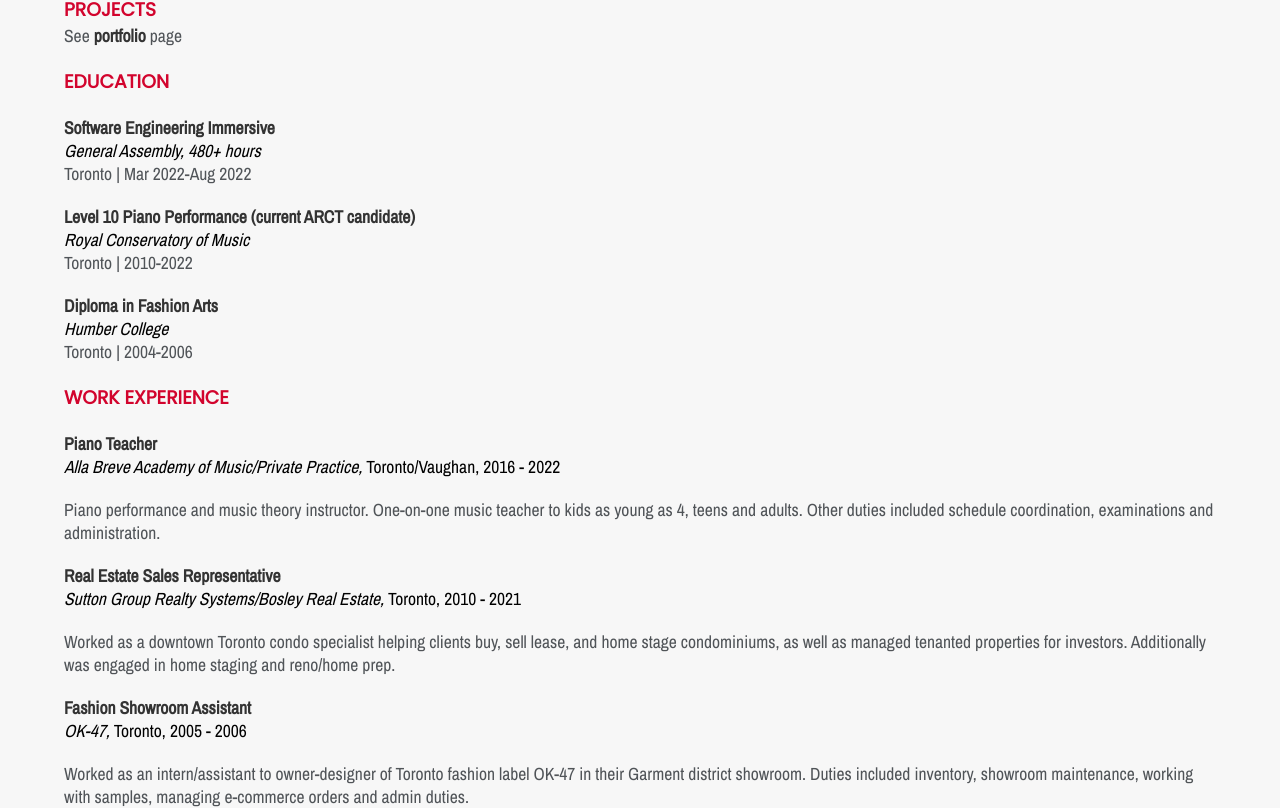
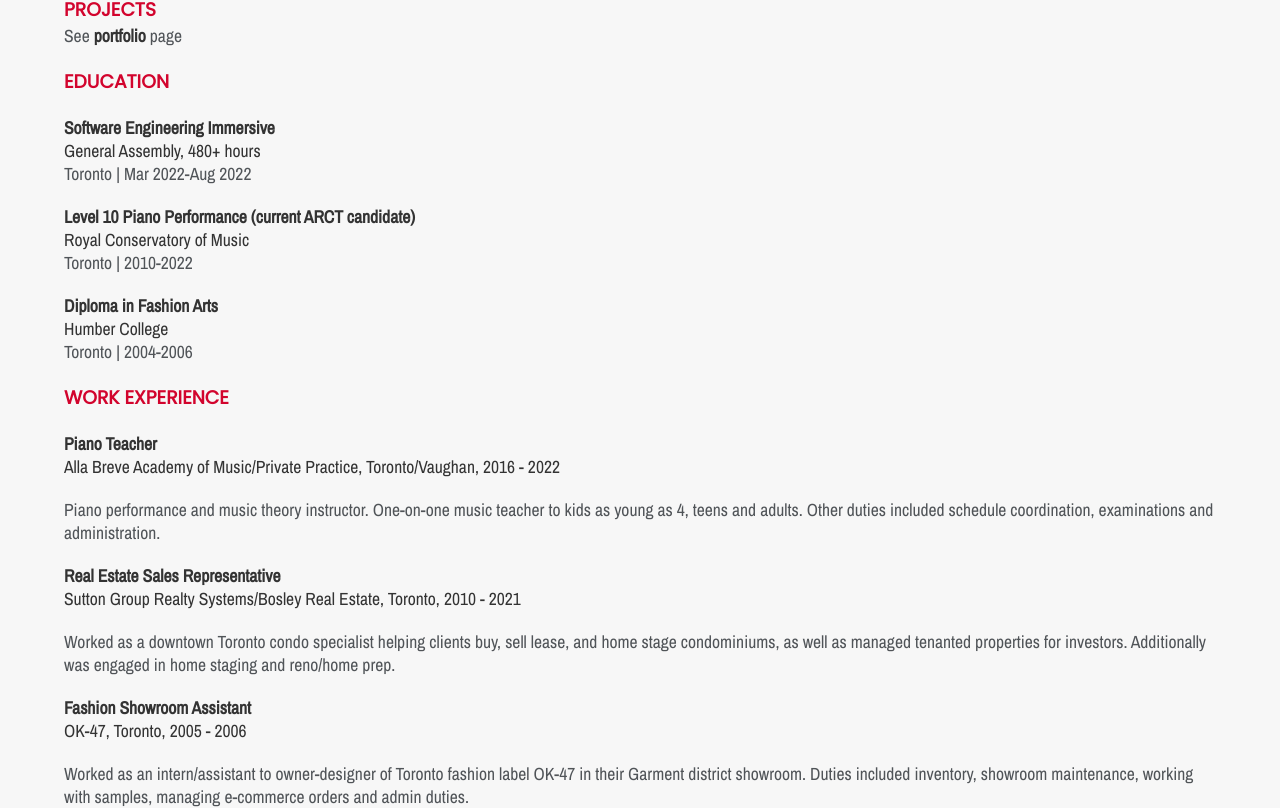
Before and after one commit to tatyanakarlen/PortfolioWebsite, a React (Create React App) app: page /resume in a window 1280 px wide. Shown: the part 716-1524 px from the top of the page. Built offline with nearby package versions, Linux system fonts and the light colour scheme.

Commit message:
font color

```diff
--- a/src/pages/ResumePage/ResumePage.css
+++ b/src/pages/ResumePage/ResumePage.css
@@ -45,15 +45,14 @@
 }
 
 .job-italic {
-  font-style: italic;
-  color: #2e313a;
-  color: black;
+  /* font-style: italic; */
+  color: #333;
 }
 
 .job-place-date {
   font-style: normal;
   color: #2e313a;
-  color: black;
+  color: #333;
 }
 
 .level {
@@ -62,9 +61,7 @@
 }
 
 .school {
-  font-style: italic;
-  color: #2e313a;
-  color: black;
+  color: #333;
 }
 
 #footer {
```
